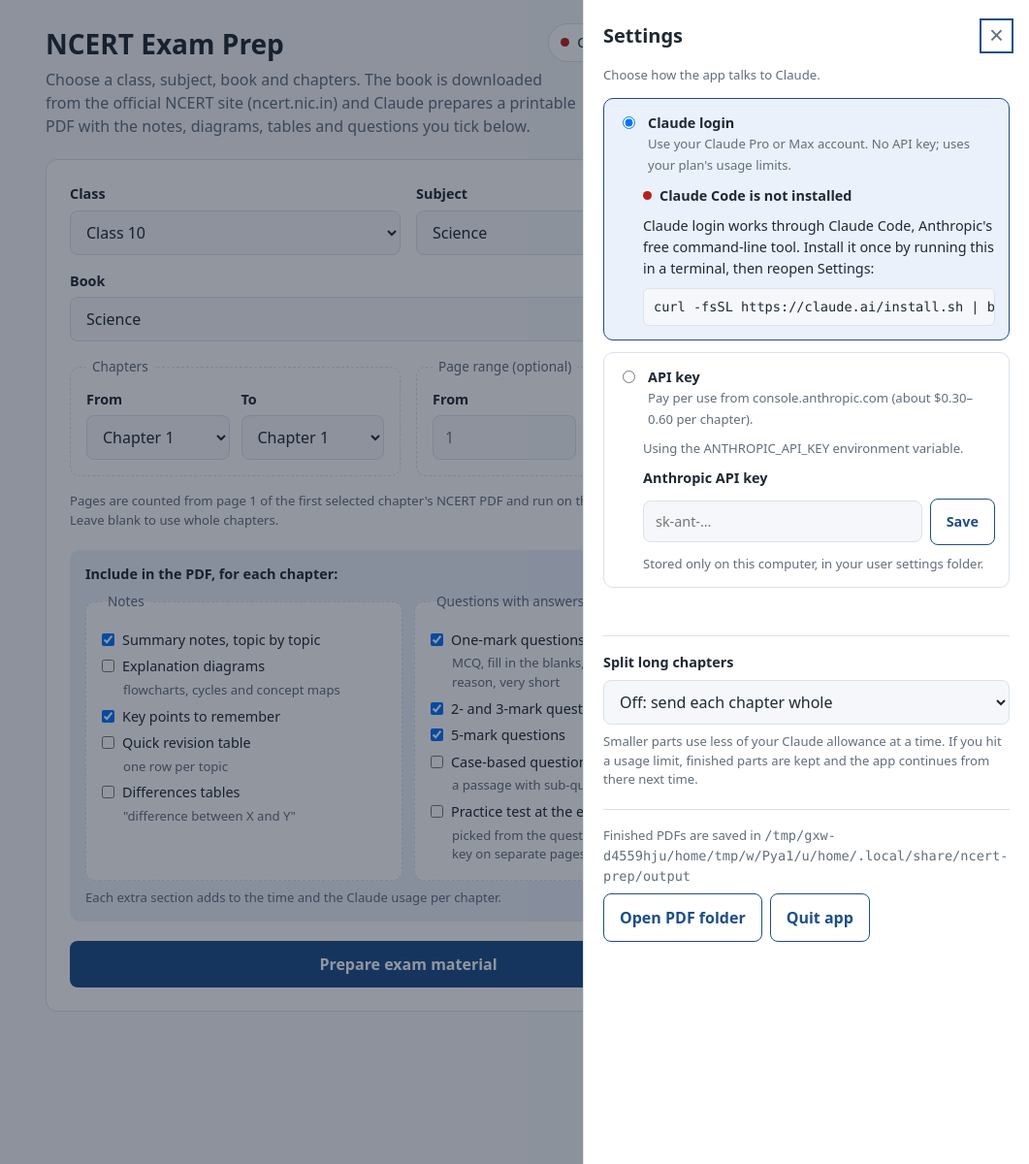
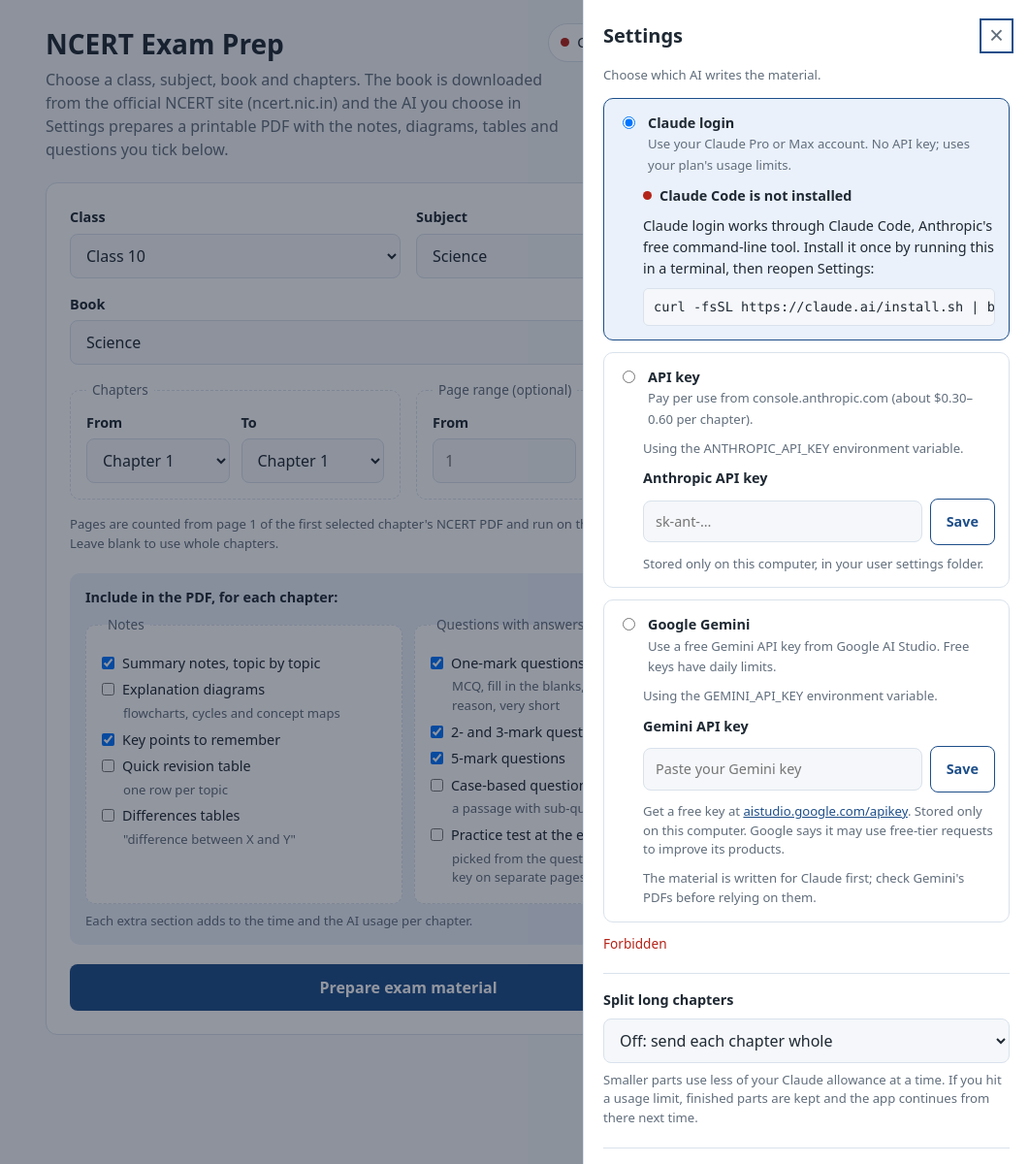
Before and after one commit to vskgopus/public, a Flask app: page / in a window 1280 px wide. Shown: the top 1200 px of the page at 97% size, without its empty margins (219-1280 px from the left). Run offline with Flask 3, Linux system fonts and the light colour scheme.

Commit message:
NCERT Exam Prep: Google Gemini as a third engine
Publishes the app from vskgopus/ncert-prep (main at 13f5c41): Settings now
offers Google Gemini with the person's own Gemini API key (a free key from
Google AI Studio works), next to Claude login and the Claude API key.

Co-Authored-By: Claude Opus 5.5 <noreply@anthropic.com>
Claude-Session: https://claude.ai/code/session_01EBSHfPJMVVvRewSxfL5eRF

```diff
--- a/ncert_prep/app.py
+++ b/ncert_prep/app.py
@@ -1,8 +1,9 @@
 """NCERT Exam Prep - local web app (started by launcher.py, or `python app.py`).
 
-Pick class / subject / book / chapters; chapters are downloaded from ncert.nic.in, Claude
-writes notes and question banks, and a printable PDF is produced. Claude is used either
-through the person's own Claude login (Pro/Max, via Claude Code) or an Anthropic API key.
+Pick class / subject / book / chapters; chapters are downloaded from ncert.nic.in, the AI
+writes notes and question banks, and a printable PDF is produced. The AI is Claude, through
+the person's own Claude login (Pro/Max, via Claude Code) or an Anthropic API key, or Google
+Gemini with the person's own (free) Gemini API key.
 """
 from __future__ import annotations
 
@@ -19,6 +20,7 @@ import uuid
 from flask import Flask, abort, jsonify, render_template, request, send_file
 
 import claude_cli
+import gemini
 import generator
 import ncert
 import settings
@@ -71,7 +73,7 @@ def index():
 def api_status():
     s = settings.load()
     has_env_key = bool(os.environ.get("ANTHROPIC_API_KEY"))
-    return jsonify(settings=settings.public(s) | {"env_key": has_env_key},
+    return jsonify(settings=settings.public(s) | {"env_key": has_env_key, "env_gemini_key": bool(_env_gemini_key())},
                    claude=claude_cli.status(), output_dir=str(OUT_DIR))
 
 
@@ -79,8 +81,33 @@ def api_status():
 def api_settings():
     f = request.get_json(force=True)
     changes = {}
-    if f.get("engine") in ("claude_login", "api_key"):
+    if f.get("engine") in ("claude_login", "api_key", "gemini"):
         changes["engine"] = f["engine"]
+    models = None
+    if "gemini_api_key" in f:
+        gkey = str(f["gemini_api_key"]).strip()
+        if gkey and (len(gkey) < 20 or re.search(r"\s", gkey)):
+            return jsonify(error="That doesn't look like a Gemini API key. Copy it again from Google AI Studio."), 400
+        changes.update(gemini_api_key=gkey, gemini_model="", gemini_output_limit=0)
+        if gkey:   # check the key now and pick a model it can use
+            try:
+                models = gemini.list_models(gkey)
+            except (RuntimeError, gemini.UsageLimit) as e:
+                return jsonify(error=str(e)), 400
+            if not models:
+                return jsonify(error="This key works but Google lists no Gemini text models for it."), 400
+            best = gemini.default_model(models)
+            changes.update(gemini_model=best["id"], gemini_output_limit=best["output_limit"])
+    if "gemini_model" in f:
+        key = changes.get("gemini_api_key", settings.load()["gemini_api_key"]) or _env_gemini_key()
+        try:
+            models = models or gemini.list_models(key)
+        except (RuntimeError, gemini.UsageLimit) as e:
+            return jsonify(error=str(e)), 400
+        chosen = next((m for m in models if m["id"] == f["gemini_model"]), None)
+        if not chosen:
+            return jsonify(error="That Gemini model is not available for this key."), 400
+        changes.update(gemini_model=chosen["id"], gemini_output_limit=chosen["output_limit"])
     if "api_key" in f:
         key = str(f["api_key"]).strip()
         if key and not key.startswith("sk-ant-"):
@@ -96,7 +123,26 @@ def api_settings():
             changes["split_pages"] = max(0, min(50, int(f["split_pages"] or 0)))
         except ValueError:
             return jsonify(error="Pages per part must be a number."), 400
-    return jsonify(settings=settings.public(settings.save(changes)))
+    out = {"settings": settings.public(settings.save(changes))}
+    if models is not None:
+        out["gemini_models"] = models
+    return jsonify(out)
+
+
+def _env_gemini_key() -> str:
+    return next((os.environ[k] for k in gemini.ENV_KEYS if os.environ.get(k)), "")
+
+
+@app.post("/api/gemini/models")
+def api_gemini_models():
+    """The Gemini models the saved key can use (for the model list in Settings)."""
+    key = settings.load()["gemini_api_key"] or _env_gemini_key()
+    if not key:
+        return jsonify(error="Save a Gemini API key first."), 400
+    try:
+        return jsonify(models=gemini.list_models(key), current=settings.load()["gemini_model"])
+    except (RuntimeError, gemini.UsageLimit) as e:
+        return jsonify(error=str(e)), 400
 
 
 @app.post("/api/claude/login")
@@ -172,35 +218,46 @@ def create_job():
             return jsonify(error="Claude Code is not installed. Open Settings to install it, or switch to an API key."), 400
         if not st["logged_in"]:
             return jsonify(error="You are not logged in to Claude. Open Settings and click 'Log in with Claude'."), 400
+    elif s["engine"] == "gemini":
+        if not (s["gemini_api_key"] or _env_gemini_key()):
+            return jsonify(error="No Gemini API key saved. Add one in Settings, or choose Claude."), 400
+        if not s["gemini_model"]:
+            return jsonify(error="No Gemini model chosen. Open Settings and save your Gemini key again."), 400
     elif not (s["api_key"] or os.environ.get("ANTHROPIC_API_KEY")):
         return jsonify(error="No API key saved. Add one in Settings, or switch to Claude login."), 400
 
     job_id = uuid.uuid4().hex[:12]
     JOBS[job_id] = {"status": "queued", "log": [], "file": None, "error": None, "started": time.time()}
     params = dict(cls=cls, subject=subject, book=book, ch_from=ch_from, ch_to=ch_to, p_from=p_from,
-                  p_to=p_to, engine=s["engine"], api_key=s["api_key"], split=s["split_pages"],
-                  sections=sections)
+                  p_to=p_to, engine=s["engine"], split=s["split_pages"], sections=sections,
+                  api_key=(s["gemini_api_key"] or _env_gemini_key()) if s["engine"] == "gemini" else s["api_key"],
+                  gemini_model=s["gemini_model"], gemini_output_limit=s["gemini_output_limit"])
     threading.Thread(target=_run_job, args=(job_id, params), daemon=True).start()
     return jsonify(id=job_id)
 
 
-def _result_stem(code: str, part: ncert.ChapterPart) -> str:
-    key = f"{code}-{part.number}-{part.first_page}-{part.last_page}-{generator.MODEL}"
+def _model_tag(p: dict) -> str:
+    """Which model wrote a result: Claude results keep the old key, so earlier saves are reused."""
+    return f"gemini-{p['gemini_model']}" if p["engine"] == "gemini" else generator.MODEL
+
+
+def _result_stem(code: str, part: ncert.ChapterPart, model: str = generator.MODEL) -> str:
+    key = f"{code}-{part.number}-{part.first_page}-{part.last_page}-{model}"
     return f"{code}{part.number:02d}_p{part.first_page}-{part.last_page}_{hashlib.sha1(key.encode()).hexdigest()[:8]}"
 
 
-def _result_path(code: str, part: ncert.ChapterPart, needed: list[str]) -> "os.PathLike":
-    """Where to save Claude's result for this part and set of sections."""
+def _result_path(code: str, part: ncert.ChapterPart, needed: list[str], model: str) -> "os.PathLike":
+    """Where to save the AI's result for this part and set of sections."""
     tag = hashlib.sha1(",".join(needed).encode()).hexdigest()[:6]
-    return RESULTS / f"{_result_stem(code, part)}_{tag}.json"
+    return RESULTS / f"{_result_stem(code, part, model)}_{tag}.json"
 
 
-def _saved_result(code: str, part: ncert.ChapterPart, needed: list[str]) -> dict | None:
+def _saved_result(code: str, part: ncert.ChapterPart, needed: list[str], model: str) -> dict | None:
     """A result saved earlier for this part that already has every needed section.
 
     Results made before sections were selectable have no tag in the name and hold the
     original five sections; they are reused whenever those are enough."""
-    for path in sorted(RESULTS.glob(_result_stem(code, part) + "*.json")):
+    for path in sorted(RESULTS.glob(_result_stem(code, part, model) + "*.json")):
         try:
             data = json.loads(path.read_text())
         except (OSError, ValueError):
@@ -216,7 +273,9 @@ def _run_job(job_id: str, p: dict) -> None:
     try:
         job["status"] = "running"
         book = p["book"]
-        engine_name = "your Claude login" if p["engine"] == "claude_login" else "the Claude API"
+        engine_name = {"claude_login": "your Claude login", "gemini": f"Google Gemini ({p['gemini_model']})"}.get(
+            p["engine"], "the Claude API")
+        model = _model_tag(p)
         log(f"Downloading chapter {p['ch_from']}" + (f"–{p['ch_to']}" if p["ch_to"] != p["ch_from"] else "")
             + f" of '{book['title']}' from ncert.nic.in …")
         parts = ncert.load_selection(book["code"], p["ch_from"], p["ch_to"], p["p_from"], p["p_to"], log=log)
@@ -229,7 +288,7 @@ def _run_job(job_id: str, p: dict) -> None:
                 if piece.first_page != 1 or piece.last_page != piece.total_pages:
                     note = f", pages {piece.first_page}–{piece.last_page} of {piece.total_pages}"
                 needed = generator.claude_sections(p["sections"])
-                earlier = _saved_result(book["code"], piece, needed)
+                earlier = _saved_result(book["code"], piece, needed, model)
                 if earlier is not None:
                     log(f"Chapter {piece.number}{note}: using the result saved earlier.")
                     results.append(earlier)
@@ -240,8 +299,9 @@ def _run_job(job_id: str, p: dict) -> None:
                 data = generator.generate_chapter(piece.pdf, cls=p["cls"], subject=p["subject"],
                                                   book=book["title"], chapter=piece.number, page_note=note,
                                                   engine=p["engine"], api_key=p["api_key"],
-                                                  sections=needed, log=log)
-                _result_path(book["code"], piece, needed).write_text(json.dumps(data, ensure_ascii=False))
+                                                  sections=needed, gemini_model=p["gemini_model"],
+                                                  gemini_output_limit=p["gemini_output_limit"], log=log)
+                _result_path(book["code"], piece, needed, model).write_text(json.dumps(data, ensure_ascii=False))
                 results.append(data)
             data = generator.merge_parts(results) if len(results) > 1 else results[0]
             note = ""
@@ -259,6 +319,11 @@ def _run_job(job_id: str, p: dict) -> None:
                    chapters, out, p["sections"])
         job.update(status="done", file=str(out), filename=out.name)
         log(f"Done. Saved to {out}")
+    except gemini.UsageLimit as e:
+        job.update(status="error", error=f"The Gemini usage limit for your key was reached ({str(e)[:160]}). "
+                   "Free keys have per-minute and daily limits. Finished parts are saved: click Prepare again "
+                   "after a minute, or after the daily limit resets, and the app will continue where it "
+                   "stopped. Ticking fewer sections also helps.")
     except claude_cli.UsageLimit as e:
         job.update(status="error", error=f"Your Claude usage limit was reached ({str(e)[:160]}). "
                    "Finished parts are saved: click Prepare again after the limit resets and the app will continue "
--- a/ncert_prep/templates/index.html
+++ b/ncert_prep/templates/index.html
@@ -95,7 +95,7 @@
     <button class="badge" id="badge" type="button" aria-haspopup="dialog"><span class="dot" id="bdot"></span><span id="btext">Checking AI…</span></button>
   </div>
   <p class="lede">Choose a class, subject, book and chapters. The book is downloaded from the official NCERT site
-    (ncert.nic.in) and Claude prepares a printable PDF with the notes, diagrams, tables and questions you tick below.</p>
+    (ncert.nic.in) and the AI you choose in Settings prepares a printable PDF with the notes, diagrams, tables and questions you tick below.</p>
 
   <form id="f" class="card">
     <div class="grid">
@@ -146,7 +146,7 @@
             <span class="hint">picked from the questions above, answer key on separate pages</span></label>
         </fieldset>
       </div>
-      <p class="hint" id="secmsg" style="margin:8px 0 0">Each extra section adds to the time and the Claude usage per chapter.</p>
+      <p class="hint" id="secmsg" style="margin:8px 0 0">Each extra section adds to the time and the AI usage per chapter.</p>
     </div>
 
     <button id="go" class="primary" type="submit">Prepare exam material</button>
@@ -163,7 +163,7 @@
   <div id="panel" role="dialog" aria-modal="true" aria-labelledby="sh">
     <div class="ph"><h2 id="sh">Settings</h2><button class="x" id="close" type="button" aria-label="Close settings">×</button></div>
 
-    <p class="hint" style="margin-top:0">Choose how the app talks to Claude.</p>
+    <p class="hint" style="margin-top:0">Choose which AI writes the material.</p>
 
     <div class="opt" id="opt-login">
       <label><input type="radio" name="engine" value="claude_login" id="eng-login">
@@ -180,6 +180,24 @@
         <div class="row"><input id="apikey" type="password" placeholder="sk-ant-…" autocomplete="off" style="flex:1;min-width:0">
           <button class="secondary" id="savekey" type="button">Save</button></div>
         <span class="hint">Stored only on this computer, in your user settings folder.</span>
+      </div>
+    </div>
+    <div class="opt" id="opt-gem">
+      <label><input type="radio" name="engine" value="gemini" id="eng-gem">
+        <span><strong>Google Gemini</strong><br><span class="hint">Use a free Gemini API key from Google AI Studio. Free keys have daily limits.</span></span></label>
+      <div class="body">
+        <div id="gem-state" class="hint"></div>
+        <label for="gemkey" style="margin:0">Gemini API key</label>
+        <div class="row"><input id="gemkey" type="password" placeholder="Paste your Gemini key" autocomplete="off" style="flex:1;min-width:0">
+          <button class="secondary" id="savegem" type="button">Save</button></div>
+        <span class="hint">Get a free key at <a href="https://aistudio.google.com/apikey" target="_blank" rel="noopener">aistudio.google.com/apikey</a>.
+          Stored only on this computer. Google says it may use free-tier requests to improve its products.</span>
+        <div id="gem-model-row" hidden>
+          <label for="gemmodel" style="margin:0 0 6px">Model</label>
+          <select id="gemmodel"></select>
+          <span class="hint">The models your key can use. Flash models have usually been on the free tier (Google AI Studio shows your limits); if one hits its limit, try another.</span>
+        </div>
+        <span class="hint">The material is written for Claude first; check Gemini's PDFs before relying on them.</span>
       </div>
     </div>
     <div class="msg" id="smsg" role="status"></div>
@@ -231,7 +249,11 @@ async function refresh() {
   ST = await fetch("/api/status").then(r => r.json());
   const s = ST.settings, c = ST.claude;
   $("eng-login").checked = s.engine === "claude_login"; $("eng-key").checked = s.engine === "api_key";
+  $("eng-gem").checked = s.engine === "gemini"; $("opt-gem").classList.toggle("sel", s.engine === "gemini");
   $("opt-login").classList.toggle("sel", s.engine === "claude_login"); $("opt-key").classList.toggle("sel", s.engine === "api_key");
+  $("gem-state").textContent = s.gemini_key_set ? `A key is saved (${s.gemini_key_hint}).` + (s.gemini_model ? ` Model: ${s.gemini_model}.` : "")
+    : (s.env_gemini_key ? "Using the GEMINI_API_KEY environment variable." : "No key saved yet.");
+  if ((s.gemini_key_set || s.env_gemini_key) && !gemModels) loadGemModels();
   $("split").value = String(s.split_pages); $("outdir").textContent = ST.output_dir;
   $("key-state").textContent = s.api_key_set ? `A key is saved (${s.api_key_hint}).` : (s.env_key ? "Using the ANTHROPIC_API_KEY environment variable." : "No key saved yet.");
 
@@ -261,10 +283,25 @@ async function refresh() {
     if (!c.installed) text = "Claude login: install needed";
     else if (c.logged_in) { dot = "ok"; text = "Claude login"; }
     else { dot = "warn"; text = "Log in to Claude"; }
+  } else if (s.engine === "gemini") {
+    if ((s.gemini_key_set || s.env_gemini_key) && s.gemini_model) { dot = "ok"; text = "Google Gemini"; }
+    else text = "Gemini: key not set";
   } else if (s.api_key_set || s.env_key) { dot = "ok"; text = "API key"; }
   else text = "API key: not set";
   $("bdot").className = "dot " + dot; $("btext").textContent = text;
   if (c.logged_in && loginPoll) { clearInterval(loginPoll); loginPoll = null; say("Logged in.", false); }
+}
+let gemModels = null;
+function showGemModels(models, current) {
+  gemModels = models;
+  opt($("gemmodel"), models.map(m => [m.id, m.name === m.id ? m.id : `${m.name} (${m.id})`]));
+  if (current) $("gemmodel").value = current;
+  $("gem-model-row").hidden = !models.length;
+}
+async function loadGemModels() {
+  gemModels = [];
+  try { const j = await post("/api/gemini/models"); showGemModels(j.models, j.current); }
+  catch (e) { gemModels = null; say(e.message, true); }
 }
 function startLoginPoll() { if (!loginPoll) loginPoll = setInterval(refresh, 2500); }
 function say(m, bad) { $("smsg").textContent = m; $("smsg").className = "msg " + (bad ? "bad" : "ok"); }
@@ -275,6 +312,15 @@ $("shade").onclick = e => { if (e.target === $("shade")) closePanel(); };
 document.addEventListener("keydown", e => { if (e.key === "Escape" && !$("shade").hidden) closePanel(); });
 document.querySelectorAll('input[name=engine]').forEach(r => r.onchange = async () => { await post("/api/settings", { engine: r.value }); say("Saved."); refresh(); });
 $("savekey").onclick = async () => { try { await post("/api/settings", { api_key: $("apikey").value, engine: "api_key" }); $("apikey").value = ""; say("API key saved."); refresh(); } catch (e) { say(e.message, true); } };
+$("savegem").onclick = async () => {
+  $("savegem").disabled = true; say("Checking the key with Google…");
+  try { const j = await post("/api/settings", { gemini_api_key: $("gemkey").value, engine: "gemini" });
+        $("gemkey").value = ""; if (j.gemini_models) showGemModels(j.gemini_models, j.settings.gemini_model);
+        say(j.settings.gemini_model ? `Gemini key saved. Model: ${j.settings.gemini_model}.` : "Gemini key removed."); refresh(); }
+  catch (e) { say(e.message, true); }
+  $("savegem").disabled = false;
+};
+$("gemmodel").onchange = async () => { try { await post("/api/settings", { gemini_model: $("gemmodel").value }); say("Saved."); refresh(); } catch (e) { say(e.message, true); } };
 $("split").onchange = async () => { await post("/api/settings", { split_pages: $("split").value }); say("Saved."); };
 $("openfolder").onclick = () => post("/api/open-folder").catch(e => say(e.message, true));
 $("quit").onclick = async () => { await post("/api/quit").catch(() => {}); document.body.innerHTML = '<main><h1>NCERT Exam Prep has closed.</h1><p class="lede">You can close this window.</p></main>'; };
@@ -287,7 +333,7 @@ function checkSections() {
   test.disabled = !hasQ; if (!hasQ) test.checked = false;
   test.closest("label").classList.toggle("off", !hasQ);
   const any = chosen().some(v => v !== "practice_test");
-  $("secmsg").textContent = any ? "Each extra section adds to the time and the Claude usage per chapter."
+  $("secmsg").textContent = any ? "Each extra section adds to the time and the AI usage per chapter."
                                 : "Tick at least one section.";
   $("secmsg").className = "hint" + (any ? "" : " error");
   return any;
@@ -296,7 +342,8 @@ SEC().forEach(b => b.onchange = () => { if (checkSections()) post("/api/settings
 
 refresh().then(() => { const c = ST.claude, s = ST.settings;
   SEC().forEach(b => b.checked = s.sections.includes(b.value)); checkSections();
-  if ((s.engine === "claude_login" && !(c.installed && c.logged_in)) || (s.engine === "api_key" && !(s.api_key_set || s.env_key))) openPanel(); });
+  if ((s.engine === "claude_login" && !(c.installed && c.logged_in)) || (s.engine === "api_key" && !(s.api_key_set || s.env_key))
+      || (s.engine === "gemini" && !((s.gemini_key_set || s.env_gemini_key) && s.gemini_model))) openPanel(); });
 
 // ---------------- jobs
 $("f").onsubmit = async e => {
```
Also changed, not shown: ncert_prep/gemini.py (added, +173 -0 lines), ncert_prep/generator.py (+7 -1 lines), ncert_prep/settings.py (+9 -3 lines), ncert_prep/tests/test_gemini.py (added, +206 -0 lines), README.md, ncert_prep/README.md, 1 other file.
